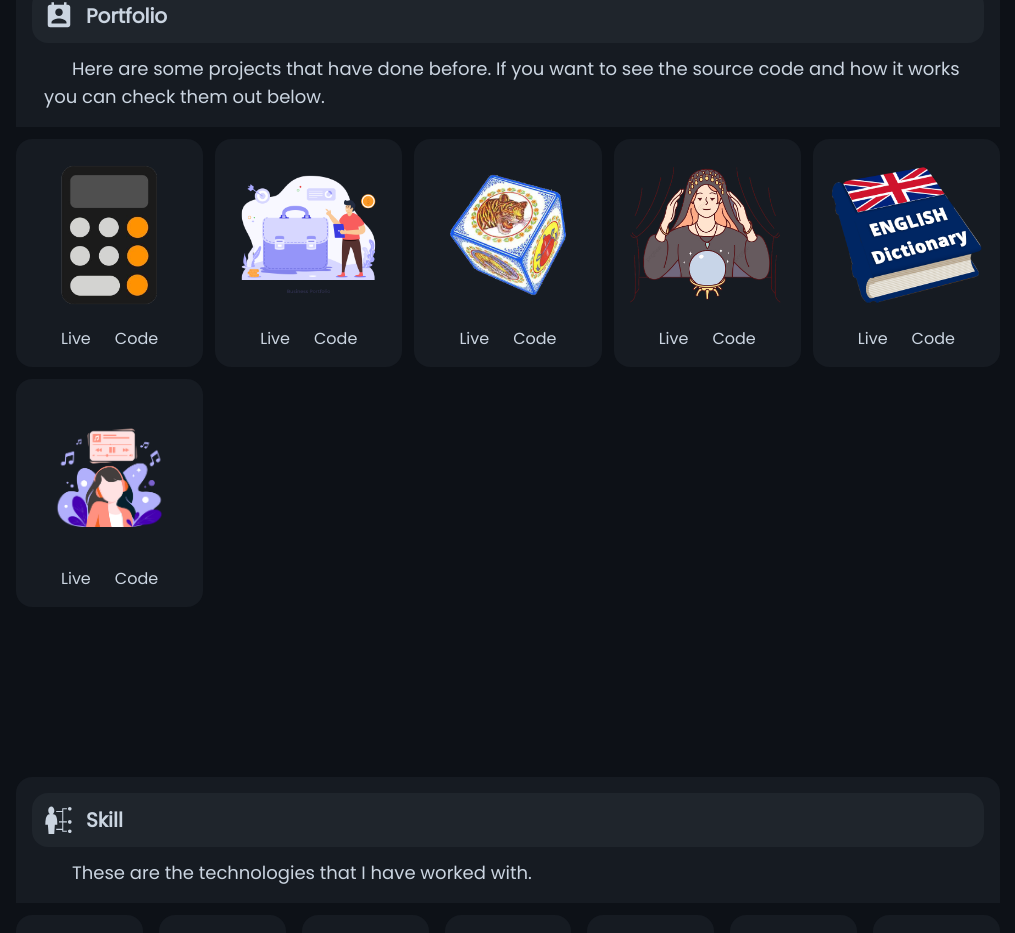
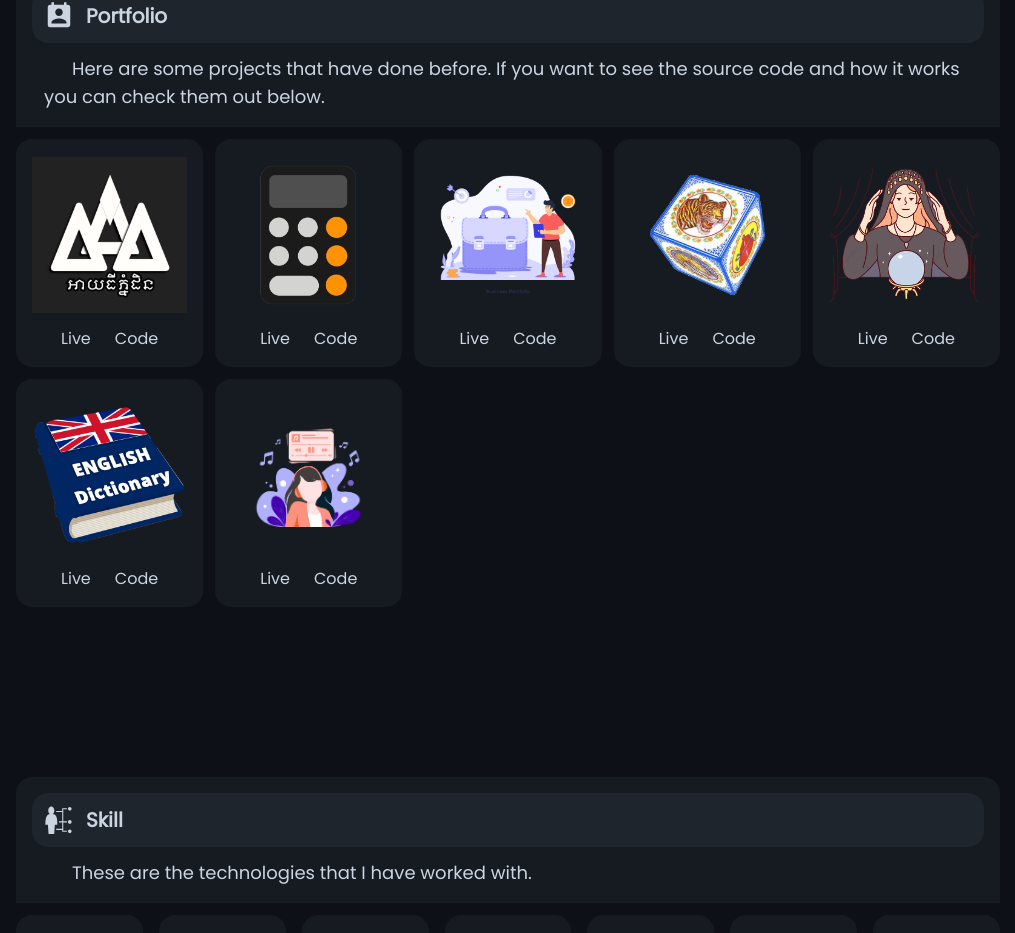
Before and after one commit to it-phnomden/maportfolio, a React (Create React App) app: page / in a window 1280 px wide. Shown: the part 1710-2643 px from the top of the page, without its empty margins (132-1147 px from the left). Built offline with nearby package versions, Linux system fonts and the light colour scheme.

Commit message:
Added it-phnomden on portfolio section

```diff
--- a/src/components/Portfolio.jsx
+++ b/src/components/Portfolio.jsx
@@ -1,5 +1,6 @@
 import React from "react";
 import calculator from "../assets/portfolio/calculator.png";
+import itphnomden from "../assets/portfolio/it-phnomden.jpg";
 import portfolio from "../assets/portfolio/portfolio.png";
 import khlakhlouk from "../assets/portfolio/khlakhlouk.png";
 import dictionary from "../assets/portfolio/dictionary.png";
@@ -9,6 +10,11 @@ import { MdPermContactCalendar } from "react-icons/md"
 
 const projects = [
   {
+    id: 0,
+    imgSrc: itphnomden,
+    demoLink: 'https://it-phnomden.github.io/it-phnomden/',
+    sourceLink: 'https://github.com/it-phnomden/it-phnomden'
+  }, {
     id: 1,
     imgSrc: calculator,
     demoLink: 'https://it-phnomden.github.io/easy-calculate/',
```
Also changed, not shown: src/assets/portfolio/it-phnomden.jpg (added).
